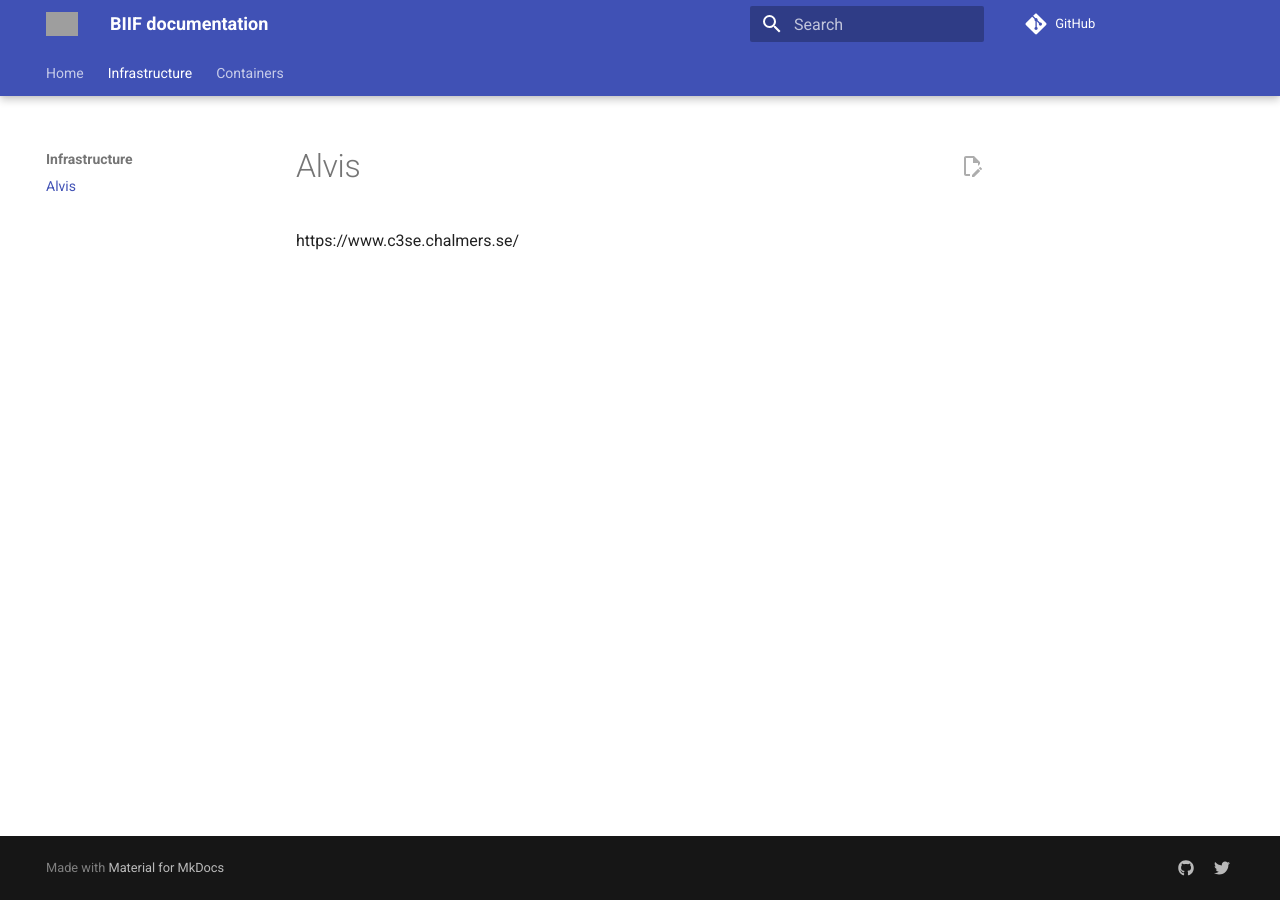
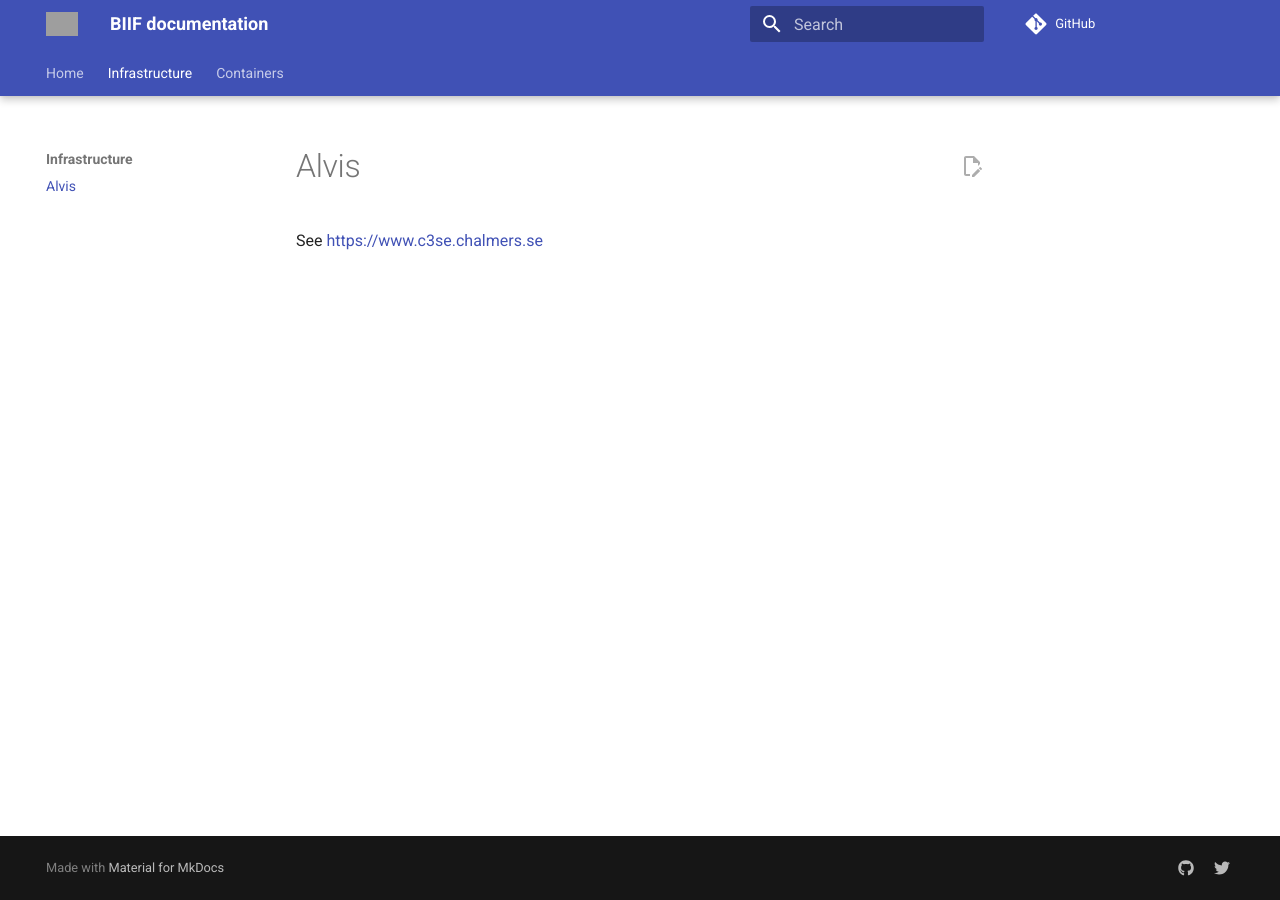
Before and after one commit to BIIFSweden/docs, an MkDocs documentation site: the page built from docs/infrastructure/alvis.md, in a window 1280 px wide. Built offline with MkDocs 1.6.1 and Material for MkDocs 9.7.7, drawn with Linux system fonts in a browser that asks for light colours; comment, search, counter and statistics services are not loaded; grey boxes are pictures that could not be loaded.

Commit message:
Alvis link

```diff
--- a/docs/infrastructure/alvis.md
+++ b/docs/infrastructure/alvis.md
@@ -1,3 +1,3 @@
 # Alvis
 
-https://www.c3se.chalmers.se/
+See [https://www.c3se.chalmers.se](https://www.c3se.chalmers.se)
```
